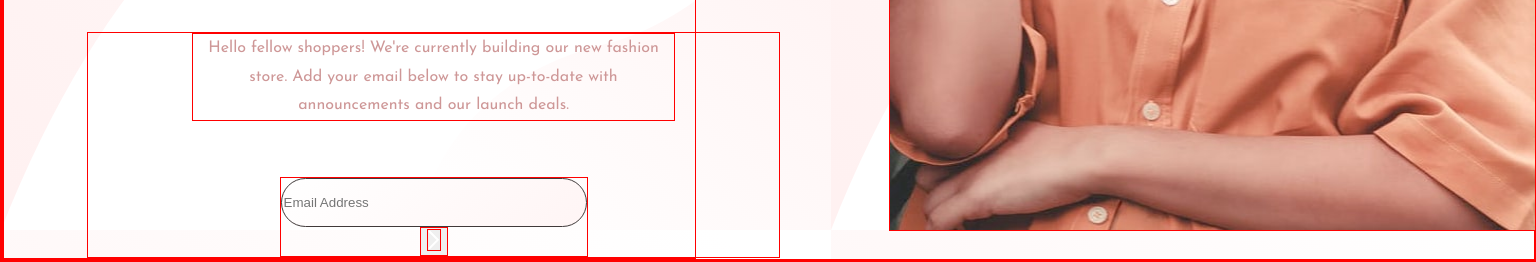
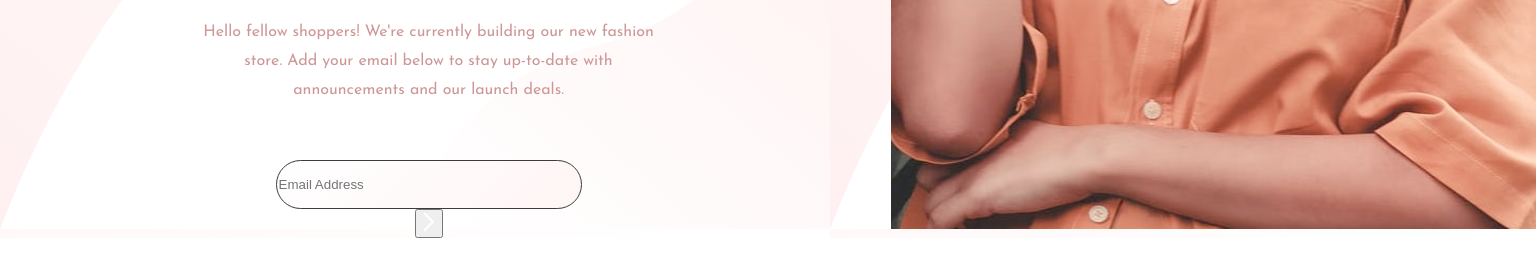
Before and after one commit to dazeign/Frontend-Mentors-Practice, a plain HTML site: page FirstProject/base-apparel-coming-soon-master/index.html in a window 1536 px wide. Shown: the part 571-833 px from the top of the page. After the commit the page ends 809 px from the top, so only its background shows below. Drawn offline with Linux system fonts and the light colour scheme.

Commit message:
I'll come back. It's unfinished

```diff
--- a/FirstProject/base-apparel-coming-soon-master/style.css
+++ b/FirstProject/base-apparel-coming-soon-master/style.css
@@ -82,7 +82,7 @@ button .button{
         background: url(images/bg-pattern-desktop.svg);
     }
     *{
-        border: 1px solid red;
+        /* border: 1px solid red; */
     }
     .heroImages{
         display: inline-flex;
@@ -131,3 +131,5 @@ button .button{
         width: 100%;
     }
 }
+
+/* This project should be completed later*/
```
